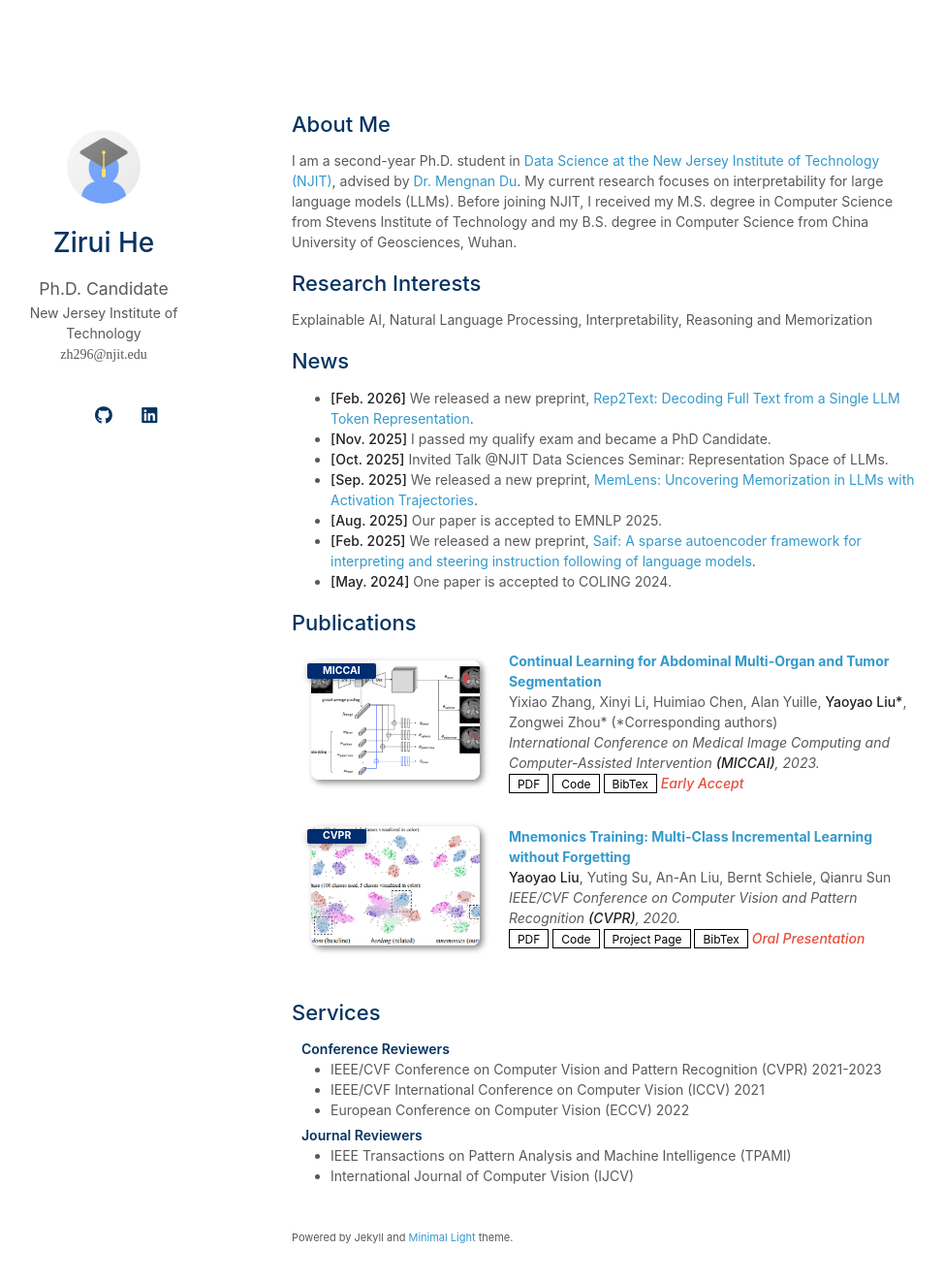
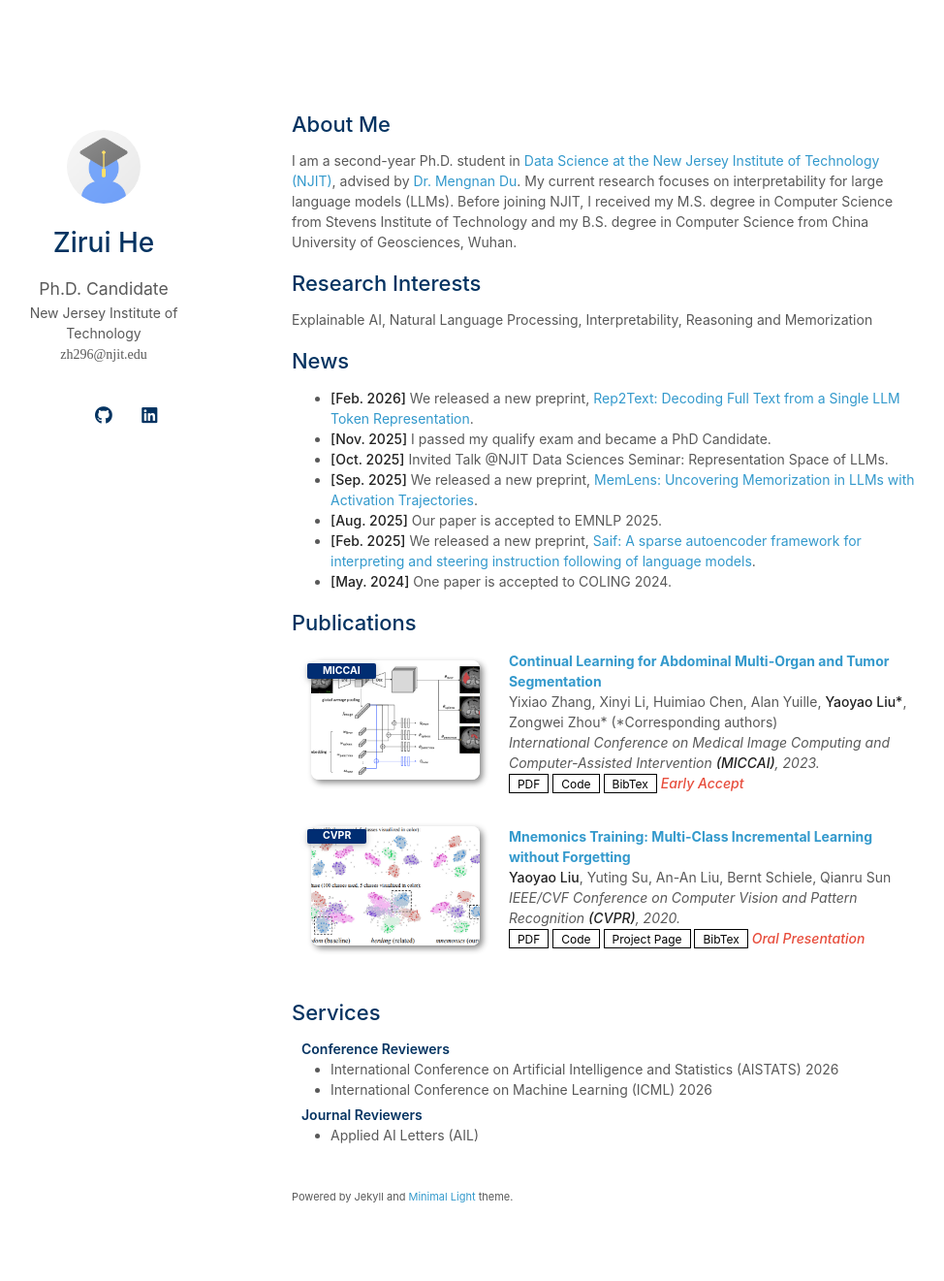
Before and after one commit to Ineedanamehere/Ineedanamehere.github.io, a Jekyll site: the page built from index.md, in a window 1280 px wide and 1355 px high. Shown: the top 1321 px of the window at 97% size, without its empty margins (169-1143 px from the left). Built offline with Jekyll 4.4.1, drawn with Linux system fonts in a browser that asks for light colours; a style sheet for code colours, icons or effects is not loaded; our own code applies the rules of GitHub Pages for plain Markdown files.

Commit message:
Update services.md

```diff
--- a/_includes/services.md
+++ b/_includes/services.md
@@ -3,14 +3,12 @@
 <h4 style="margin:0 10px 0;">Conference Reviewers</h4>
 
 <ul style="margin:0 0 5px;">
-  <li><a href="http://cvpr2023.thecvf.com/"><autocolor>IEEE/CVF Conference on Computer Vision and Pattern Recognition (CVPR) 2021-2023</autocolor></a></li>
-  <li><a href="http://iccv2021.thecvf.com/"><autocolor>IEEE/CVF International Conference on Computer Vision (ICCV) 2021</autocolor></a></li>
-  <li><a href="https://eccv2022.ecva.net/"><autocolor>European Conference on Computer Vision (ECCV) 2022</autocolor></a></li>
+  <li><a href="https://aistats.org/aistats2026/"><autocolor>International Conference on Artificial Intelligence and Statistics (AISTATS) 2026</autocolor></a></li>
+  <li><a href="https://icml.cc/"><autocolor>International Conference on Machine Learning (ICML) 2026</autocolor></a></li>
 </ul>
 
 <h4 style="margin:0 10px 0;">Journal Reviewers</h4>
 
 <ul style="margin:0 0 20px;">
-  <li><a href="https://www.computer.org/csdl/journal/tp"><autocolor>IEEE Transactions on Pattern Analysis and Machine Intelligence (TPAMI)</autocolor></a></li>
-  <li><a href="https://www.springer.com/journal/11263"><autocolor>International Journal of Computer Vision (IJCV)</autocolor></a></li>
+  <li><a href="https://onlinelibrary.wiley.com/journal/26895595"><autocolor>Applied AI Letters (AIL)</autocolor></a></li>
 </ul>
```
